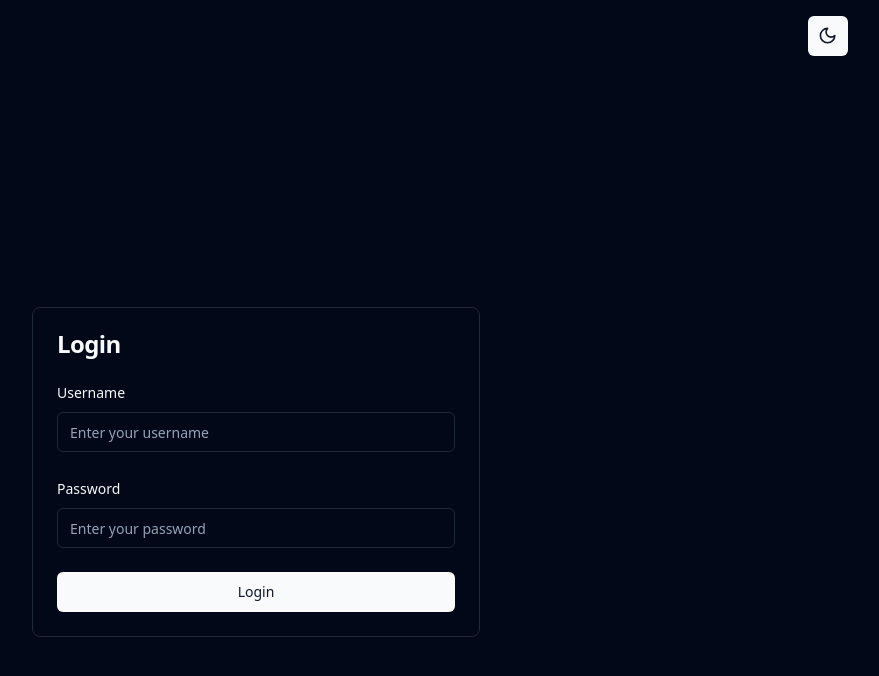
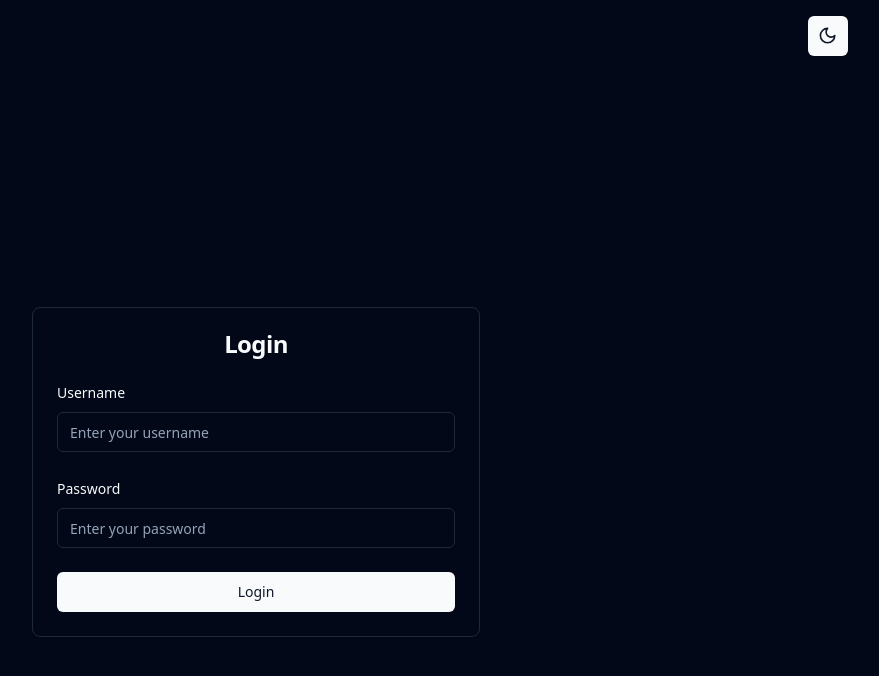
Before and after one commit to ElvisMuresan/programmingLanguages-ui, a React (Vite) app: page /login in a window 1280 px wide. Shown: the top 676 px of the page, without its empty margins (384-1263 px from the left). Built offline with nearby package versions, Linux system fonts and the light colour scheme.

Commit message:
feat: Finish design for Home page

```diff
--- a/src/components/HomePage.tsx
+++ b/src/components/HomePage.tsx
@@ -214,7 +214,7 @@ export const HomePage: React.FC = () => {
 					placeholder="Search for a programming language..."
 					value={searchTerm}
 					onChange={handleSearchChange}
-					className="w-full p-2 border rounded"
+					className="w-1/4 p-2 border rounded"
 				/>
 				{selectedLanguages.length > 0 && (
 					<Button onClick={() => setBulkDeleteConfirmation(true)} className="ml-4" variant="destructive">
@@ -286,7 +286,7 @@ export const HomePage: React.FC = () => {
 									{language.popularity}
 								</TableCell>
 								<TableCell className="text-right" onClick={(e) => e.stopPropagation()}>
-									<Button
+									<Button className="mr-2"
 										onClick={() => handleEdit(language.id)}
 									>
 										Edit
--- a/src/components/Login.tsx
+++ b/src/components/Login.tsx
@@ -69,7 +69,7 @@ export function Login() {
 		<div className="flex justify-center items-center h-screen">
 			<Card className="w-full max-w-md">
 				<CardHeader>
-					<CardTitle>Login</CardTitle>
+					<CardTitle className="text-center">Login</CardTitle>
 				</CardHeader>
 				<CardContent>
 					<Form {...form}>
```
